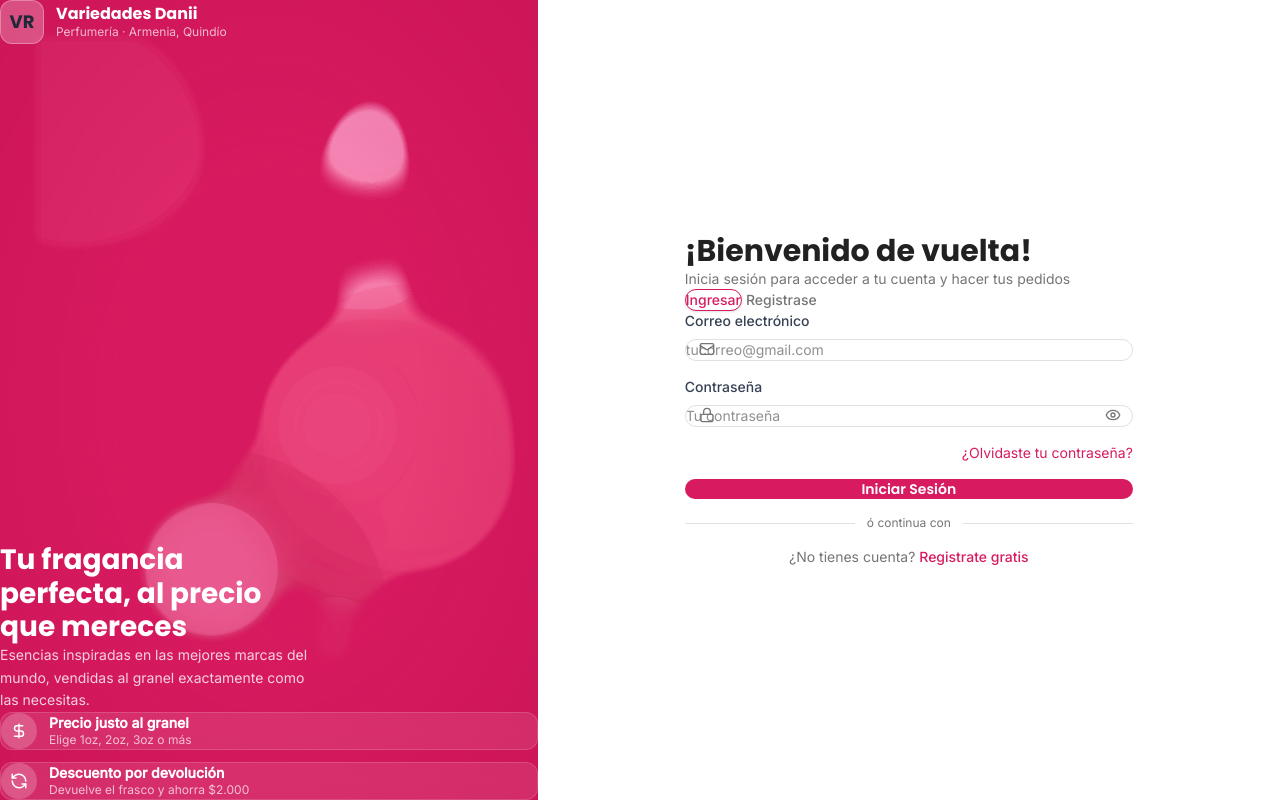
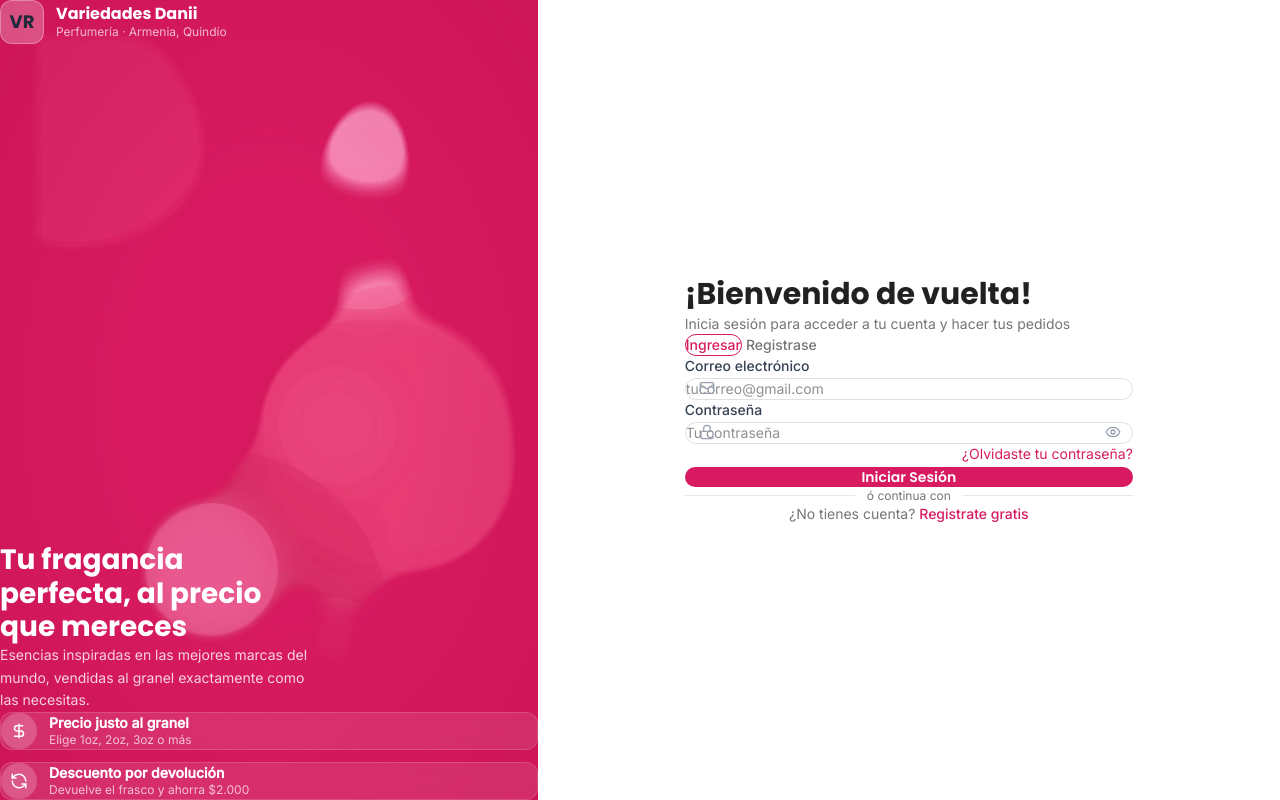
Before and after one commit to DanielRRL/variedadesDanii, a React (Vite) app in the folder frontendVD/: page /login in a window 1280 px wide. Built offline with nearby package versions, Linux system fonts and the light colour scheme; no server answers.

Commit message:
feat(auth): add utility animations and enhance error handling in LoginPage

```diff
--- a/frontendVD/src/index.css
+++ b/frontendVD/src/index.css
@@ -66,6 +66,14 @@ h1, h2, h3, h4, h5, h6 {
 /* Organic metaball effect: SVG goo filter + solid-color blobs (no gradients   */
 /* ending in transparent, no mix-blend-mode). Blobs are slightly lighter /     */
 /* darker shades of the panel background so they contrast subtly.              */
+
+/* ── Utility animations ──────────────────────────────────────────────────── */
+
+@keyframes fadeIn {
+  from { opacity: 0; transform: translateY(-4px); }
+  to   { opacity: 1; transform: translateY(0); }
+}
+.animate-fadeIn { animation: fadeIn 0.2s ease-out; }
 
 /* ── Keyframes — 5 main morphing paths + 2 utility animations ────────────── */
 
--- a/frontendVD/src/pages/auth/LoginPage.tsx
+++ b/frontendVD/src/pages/auth/LoginPage.tsx
@@ -1,6 +1,6 @@
 import { useState } from 'react';
 import { Link, useNavigate } from 'react-router-dom';
-import { Eye, EyeOff, Mail, Lock, X, DollarSign, RefreshCcw } from 'lucide-react';
+import { Eye, EyeOff, Mail, Lock, X, DollarSign, RefreshCcw, Loader2 } from 'lucide-react';
 import axios from 'axios';
 import { login, resendVerification } from '../../services/api';
 import { useAuthStore } from '../../stores/authStore';
@@ -81,19 +81,23 @@ export default function LoginPage() {
     }
   }
 
-  // Left panel changes when unverified
-  const headline = unverified
+  // Left panel changes on error or unverified
+  const headline = error
+    ? 'Verifica tu correo y contraseña'
+    : unverified
     ? 'Verifica tu correo y contraseña'
     : 'Tu fragancia perfecta, al precio que mereces';
 
-  const description = unverified
+  const description = error
+    ? 'Asegúrate de usar el mismo correo con el que te registraste. Si olvidaste tu contraseña, puedes recuperarla fácilmente.'
+    : unverified
     ? 'Asegúrate de usar el mismo correo con el que te registraste. Si olvidaste tu contraseña, puedes recuperarla fácilmente.'
     : 'Esencias inspiradas en las mejores marcas del mundo, vendidas al granel exactamente como las necesitas.';
 
-  const features: FeatureCard[] = unverified
+  const features: FeatureCard[] = (error || unverified)
     ? [
         { icon: <Mail size={18} />, title: 'Recupera contraseña por email', description: '' },
-        { icon: <span className="text-sm">🔑</span>, title: 'Ingresar con Google', description: '' },
+        { icon: <span className="text-lg">🔑</span>, title: 'Ingresar con Google', description: '' },
       ]
     : LOGIN_FEATURES;
 
@@ -101,7 +105,7 @@ export default function LoginPage() {
     <AuthLayout headline={headline} description={description} features={features}>
 
       {/* Title */}
-      <h1 className="font-heading text-2xl lg:text-3xl font-bold text-text-primary">
+      <h1 className="font-heading text-2xl lg:text-[30px] font-bold text-text-primary leading-tight">
         ¡Bienvenido de vuelta!
       </h1>
       <p className="text-muted text-sm mt-1">
@@ -114,7 +118,7 @@ export default function LoginPage() {
           onClick={() => setActiveTab('login')}
           className={`px-5 py-2 rounded-full text-sm font-medium transition-colors ${
             activeTab === 'login'
-              ? 'bg-white border border-brand-pink text-brand-pink shadow-sm'
+              ? 'bg-white border border-brand-pink text-brand-pink'
               : 'text-muted hover:text-text-primary'
           }`}
         >
@@ -124,7 +128,7 @@ export default function LoginPage() {
           onClick={() => { setActiveTab('register'); navigate('/register'); }}
           className={`px-5 py-2 rounded-full text-sm font-medium transition-colors ${
             activeTab === 'register'
-              ? 'bg-white border border-brand-pink text-brand-pink shadow-sm'
+              ? 'bg-white border border-brand-pink text-brand-pink'
               : 'text-muted hover:text-text-primary'
           }`}
         >
@@ -134,15 +138,15 @@ export default function LoginPage() {
 
       {/* Error banner */}
       {error && (
-        <div className="flex items-center gap-2 bg-red-50 border border-red-200 text-red-700 rounded-xl px-4 py-3 text-sm mb-4">
-          <X size={16} className="flex-none text-red-400" />
+        <div className="flex items-start gap-2.5 bg-red-50 border border-red-200 text-red-700 rounded-xl px-4 py-3 text-sm mb-4 animate-fadeIn">
+          <X size={16} className="flex-none text-red-400 mt-0.5" />
           {error}
         </div>
       )}
 
       {/* Unverified banner */}
       {unverified && (
-        <div className="mb-4 bg-yellow-50 border border-yellow-300 text-yellow-800 rounded-xl px-4 py-3 text-sm flex flex-col gap-2">
+        <div className="mb-4 bg-yellow-50 border border-yellow-300 text-yellow-800 rounded-xl px-4 py-3 text-sm flex flex-col gap-2 animate-fadeIn">
           <span>Tu cuenta aún no está verificada. Revisa tu correo electrónico.</span>
           <button
             onClick={handleResend}
@@ -155,15 +159,15 @@ export default function LoginPage() {
       )}
 
       {/* Form */}
-      <form onSubmit={handleSubmit} className="flex flex-col gap-4">
+      <form onSubmit={handleSubmit} className="space-y-4">
 
         {/* Email */}
-        <div className="flex flex-col gap-1.5">
-          <label className="text-sm font-medium text-gray-700" htmlFor="email">
+        <div>
+          <label className="text-sm font-medium text-gray-700 block mb-1.5" htmlFor="email">
             Correo electrónico
           </label>
           <div className="relative">
-            <Mail size={16} className="pointer-events-none absolute left-3.5 top-1/2 -translate-y-1/2 text-muted w-4 h-4" />
+            <Mail size={16} className="pointer-events-none absolute left-3.5 top-1/2 -translate-y-1/2 text-gray-400" />
             <input
               id="email"
               type="email"
@@ -171,26 +175,28 @@ export default function LoginPage() {
               required
               value={email}
               onChange={(e) => { setEmail(e.target.value); setFieldErrors({}); setError(''); }}
-              className={`w-full border rounded-xl pl-11 pr-3 py-3 text-sm focus:outline-none focus:ring-2 focus:ring-brand-pink/40 focus:border-brand-pink transition-colors ${
-                fieldErrors.email ? 'border-red-400 bg-red-50' : 'border-border'
+              className={`w-full rounded-xl border pl-10 pr-3 py-3 text-sm focus:outline-none focus:ring-2 transition-all duration-200 ${
+                fieldErrors.email
+                  ? 'border-red-400 bg-red-50 focus:ring-red-200 focus:border-red-400'
+                  : 'border-border focus:ring-brand-pink/20 focus:border-brand-pink'
               }`}
               placeholder="tucorreo@gmail.com"
             />
           </div>
           {fieldErrors.email && (
-            <span className="flex items-center gap-1 text-xs text-red-500">
+            <span className="flex items-center gap-1 text-xs text-red-500 mt-1">
               <X size={12} /> {fieldErrors.email}
             </span>
           )}
         </div>
 
         {/* Password */}
-        <div className="flex flex-col gap-1.5">
-          <label className="text-sm font-medium text-gray-700" htmlFor="password">
+        <div>
+          <label className="text-sm font-medium text-gray-700 block mb-1.5" htmlFor="password">
             Contraseña
           </label>
           <div className="relative">
-            <Lock size={16} className="pointer-events-none absolute left-3.5 top-1/2 -translate-y-1/2 text-muted w-4 h-4" />
+            <Lock size={16} className="pointer-events-none absolute left-3.5 top-1/2 -translate-y-1/2 text-gray-400" />
             <input
               id="password"
               type={showPassword ? 'text' : 'password'}
@@ -198,32 +204,34 @@ export default function LoginPage() {
               required
               value={password}
               onChange={(e) => { setPassword(e.target.value); setFieldErrors({}); setError(''); }}
-              className={`w-full border rounded-xl pl-11 pr-10 py-3 text-sm focus:outline-none focus:ring-2 focus:ring-brand-pink/40 focus:border-brand-pink transition-colors ${
-                fieldErrors.password ? 'border-red-400 bg-red-50' : 'border-border'
+              className={`w-full rounded-xl border pl-10 pr-10 py-3 text-sm focus:outline-none focus:ring-2 transition-all duration-200 ${
+                fieldErrors.password
+                  ? 'border-red-400 bg-red-50 focus:ring-red-200 focus:border-red-400'
+                  : 'border-border focus:ring-brand-pink/20 focus:border-brand-pink'
               }`}
               placeholder="Tu contraseña"
             />
             <button
               type="button"
               onClick={() => setShowPassword(!showPassword)}
-              className="absolute right-3 top-1/2 -translate-y-1/2 text-muted hover:text-gray-700"
+              className="absolute right-3 top-1/2 -translate-y-1/2 text-gray-400 hover:text-gray-700 transition-colors"
               aria-label={showPassword ? 'Ocultar contraseña' : 'Ver contraseña'}
             >
               {showPassword ? <EyeOff size={16} /> : <Eye size={16} />}
             </button>
           </div>
           {fieldErrors.password && (
-            <span className="flex items-center gap-1 text-xs text-red-500">
+            <span className="flex items-center gap-1 text-xs text-red-500 mt-1">
               <X size={12} /> {fieldErrors.password}
             </span>
           )}
         </div>
 
         {/* Forgot password */}
-        <div className="flex justify-end">
+        <div className="flex justify-end mt-1">
           <Link
             to="/forgot-password"
-            className="text-sm text-brand-pink hover:underline"
+            className="text-sm text-brand-pink hover:text-pink-700 transition-colors"
           >
             ¿Olvidaste tu contraseña?
           </Link>
@@ -233,20 +241,20 @@ export default function LoginPage() {
         <button
           type="submit"
           disabled={loading}
-          className="w-full bg-brand-pink hover:bg-pink-700 disabled:opacity-50 text-white font-heading font-semibold py-3 rounded-full transition-colors text-sm mt-1"
+          className="w-full bg-brand-pink hover:bg-[#c0154e] active:scale-[0.98] transition-all disabled:opacity-50 disabled:cursor-not-allowed text-white font-heading font-semibold py-3 rounded-full text-sm mt-2"
         >
           {loading
-            ? 'Ingresando...'
+            ? <span className="inline-flex items-center gap-2"><Loader2 size={16} className="animate-spin" /> Ingresando...</span>
             : error
             ? 'Volver a intentar'
             : 'Iniciar Sesión'}
         </button>
 
         {/* Divider */}
-        <div className="flex items-center gap-3 my-1">
-          <div className="flex-1 h-px bg-border" />
-          <span className="text-xs text-muted">ó continua con</span>
-          <div className="flex-1 h-px bg-border" />
+        <div className="flex items-center gap-3 my-4">
+          <div className="flex-1 h-px bg-gray-200" />
+          <span className="text-xs text-muted whitespace-nowrap">ó continua con</span>
+          <div className="flex-1 h-px bg-gray-200" />
         </div>
 
         {/* Google Sign-In */}
```
